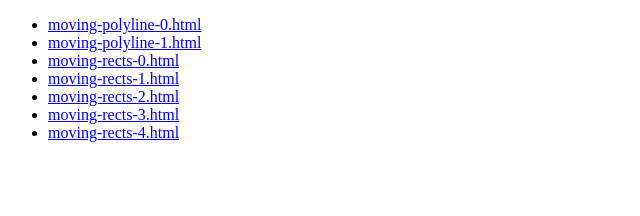
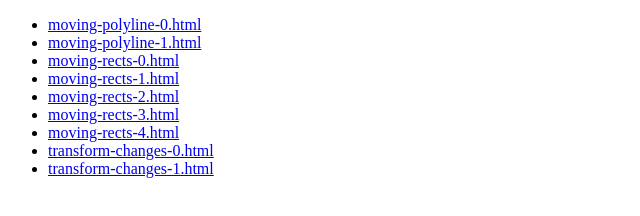
Before and after one commit to heycam/new-svg-dom, a plain HTML site: page examples/index.html in a window 1280 px wide. Shown: the whole page, without its empty margins (0-640 px from the left). Drawn offline with Linux system fonts and the light colour scheme.

Commit message:
Update index.

```diff
--- a/examples/index.html
+++ b/examples/index.html
@@ -9,4 +9,6 @@
   <li><a href="moving-rects-2.html">moving-rects-2.html</a></li>
   <li><a href="moving-rects-3.html">moving-rects-3.html</a></li>
   <li><a href="moving-rects-4.html">moving-rects-4.html</a></li>
+  <li><a href="transform-changes-0.html">transform-changes-0.html</a></li>
+  <li><a href="transform-changes-1.html">transform-changes-1.html</a></li>
 </ul>
```
